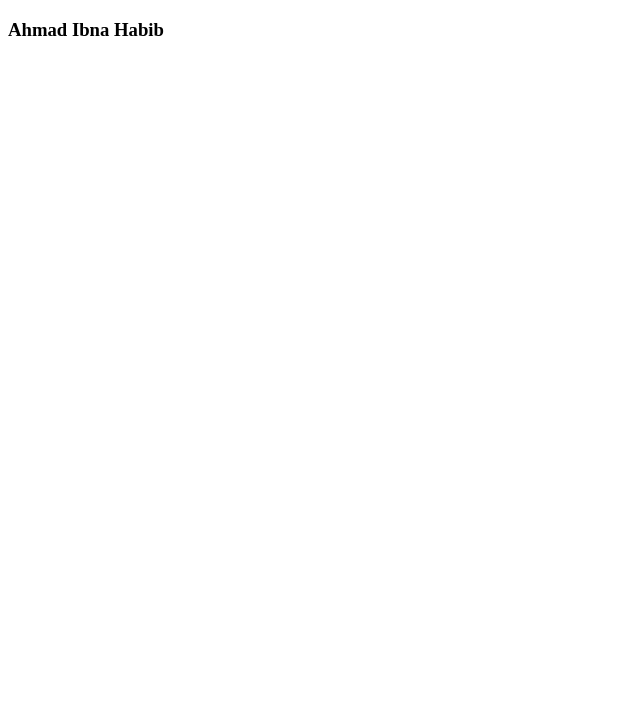
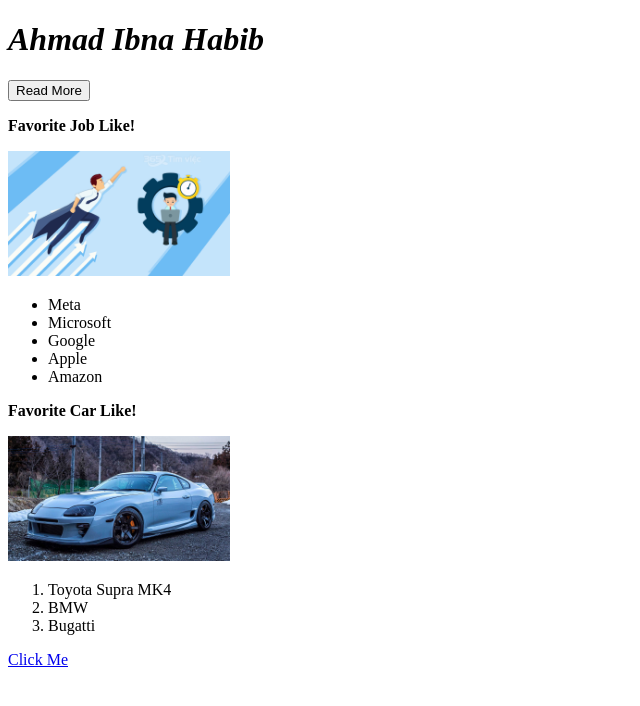
Before and after one commit to AhmadIbnaHabib/my-first-git-repo, a plain HTML site: page index.html in a window 1280 px wide. Shown: the whole page, without its empty margins (0-640 px from the left). Drawn offline with Linux system fonts and the light colour scheme.

Commit message:
added more content

```diff
--- a/index.html
+++ b/index.html
@@ -3,11 +3,31 @@
 <head>
     <meta charset="UTF-8">
     <meta name="viewport" content="width=device-width, initial-scale=1.0">
-    <title>My First Gittu</title>
+    <title>My Travel Blog</title>
 </head>
 <body>
+    <h1><i>Ahmad Ibna Habib</i></h1>
+    <!-- <p>My Name Is <b>Ahmad</b> also known as <strong>Ibna Habib</strong> I am <b><small>20</small></b> Years</p>
+    <p>I am From <span style="color: red;">Khulna</span> But I Still Live In <span style="color: green;">Dhaka</span></p> -->
+    <button>Read More</button>
     <div>
-        <h3>Ahmad Ibna Habib</h3>
+        <p><b>Favorite Job Like!</b></p>
+        <img src="meta.jpg" style="height: 125px;" alt="meta logo">
+        <ul>
+            <li>Meta</li>
+            <li>Microsoft</li>
+            <li>Google</li>
+            <li>Apple</li>
+            <li>Amazon</li>
+        </ul>
+        <p><b>Favorite Car Like!</b></p>
+        <img src="Supra.jpg" style="height: 125px;" alt="Toyota Supra">
+        <ol>
+            <li>Toyota Supra MK4</li>
+            <li>BMW</li>
+            <li>Bugatti</li>
+        </ol>
+        <a href="https://youtu.be/M0G2XkIj64Q?si=lRaSiGulsG1Ud7J8" target="_blank">Click Me</a>
     </div>
 </body>
 </html>
```
Also changed, not shown: Supra.jpg (added), ahmad.jpg (added), bbc.webp (added), meta.jpg (added).
